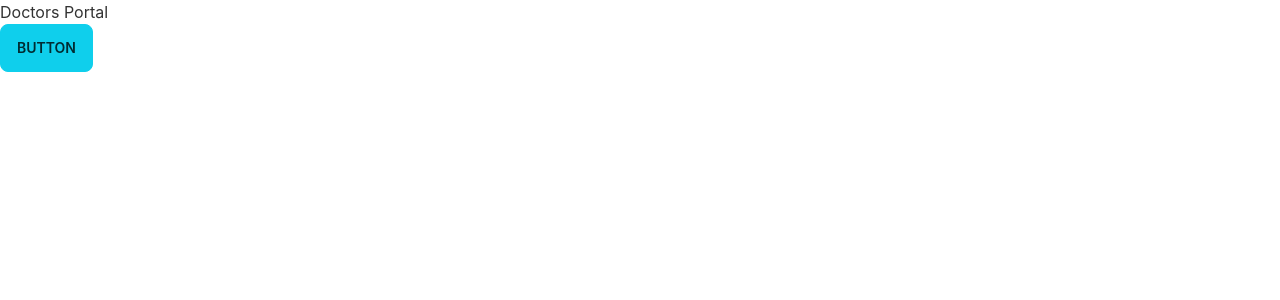
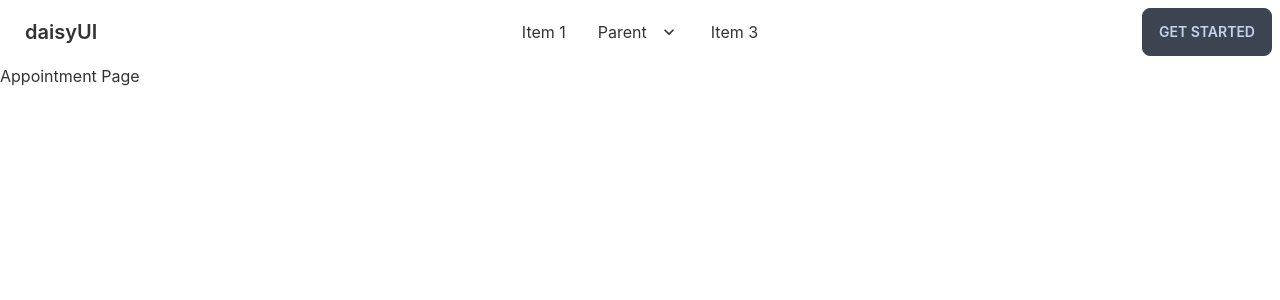
Before and after one commit to Shahriyar-Hosen/doctors-portal-client, a React (Create React App) app: page /appointment in a window 1280 px wide. Shown: the top 300 px of the page. Built offline with nearby package versions, Linux system fonts and the light colour scheme.

Commit message:
Pages add

```diff
--- a/src/App.js
+++ b/src/App.js
@@ -1,10 +1,26 @@
+import { Route, Routes } from "react-router-dom";
 import "./App.css";
+import About from "./Pages/About/About";
+import Appointment from "./Pages/Appointment/Appointment";
+import ContactUs from "./Pages/ContactUs/ContactUs";
+import Home from "./Pages/Home/Home";
+import Login from "./Pages/Login/Login";
+import Reviews from "./Pages/Reviews/Reviews";
+import Navbar from "./Pages/Shared/Navbar/Navbar";
 
 function App() {
   return (
     <div>
-      <h1>Doctors Portal</h1>
-      <button className="btn btn-primary">Button</button>
+      <Navbar></Navbar>
+      <Routes>
+        <Route path="/" element={<Home />} />
+        <Route path="/home" element={<Home />} />
+        <Route path="/about" element={<About />} />
+        <Route path="/appointment" element={<Appointment />} />
+        <Route path="/reviews" element={<Reviews />} />
+        <Route path="/contact" element={<ContactUs />} />
+        <Route path="/login" element={<Login />} />
+      </Routes>
     </div>
   );
 }
--- /dev/null
+++ b/src/Pages/About/About.js
@@ -0,0 +1,11 @@
+import React from 'react';
+
+const About = () => {
+    return (
+        <div>
+            <h1>About Page</h1>
+        </div>
+    );
+};
+
+export default About;
--- /dev/null
+++ b/src/Pages/Appointment/Appointment.js
@@ -0,0 +1,11 @@
+import React from 'react';
+
+const Appointment = () => {
+    return (
+        <div>
+            <h1>Appointment Page</h1>
+        </div>
+    );
+};
+
+export default Appointment;
--- /dev/null
+++ b/src/Pages/ContactUs/ContactUs.js
@@ -0,0 +1,11 @@
+import React from 'react';
+
+const ContactUs = () => {
+    return (
+        <div>
+            <h1>Contact Us Page</h1>
+        </div>
+    );
+};
+
+export default ContactUs;
--- /dev/null
+++ b/src/Pages/Login/Login.js
@@ -0,0 +1,11 @@
+import React from 'react';
+
+const Login = () => {
+    return (
+        <div>
+            <h1>Login Page</h1>
+        </div>
+    );
+};
+
+export default Login;
--- /dev/null
+++ b/src/Pages/Reviews/Reviews.js
@@ -0,0 +1,11 @@
+import React from 'react';
+
+const Reviews = () => {
+    return (
+        <div>
+            <h1>Reviews Page</h1>
+        </div>
+    );
+};
+
+export default Reviews;
--- a/src/Pages/Shared/Navbar/Navbar.js
+++ b/src/Pages/Shared/Navbar/Navbar.js
@@ -1,11 +1,99 @@
-import React from 'react';
+import React from "react";
 
 const Navbar = () => {
-    return (
-        <div>
-
+  return (
+    <div class="navbar bg-base-100">
+      <div class="navbar-start">
+        <div class="dropdown">
+          <label tabindex="0" class="btn btn-ghost lg:hidden">
+            <svg
+              xmlns="http://www.w3.org/2000/svg"
+              class="h-5 w-5"
+              fill="none"
+              viewBox="0 0 24 24"
+              stroke="currentColor"
+            >
+              <path
+                stroke-linecap="round"
+                stroke-linejoin="round"
+                stroke-width="2"
+                d="M4 6h16M4 12h8m-8 6h16"
+              />
+            </svg>
+          </label>
+          <ul
+            tabindex="0"
+            class="menu menu-compact dropdown-content mt-3 p-2 shadow bg-base-100 rounded-box w-52"
+          >
+            <li>
+              <a>Item 1</a>
+            </li>
+            <li tabindex="0">
+              <a class="justify-between">
+                Parent
+                <svg
+                  class="fill-current"
+                  xmlns="http://www.w3.org/2000/svg"
+                  width="24"
+                  height="24"
+                  viewBox="0 0 24 24"
+                >
+                  <path d="M8.59,16.58L13.17,12L8.59,7.41L10,6L16,12L10,18L8.59,16.58Z" />
+                </svg>
+              </a>
+              <ul class="p-2">
+                <li>
+                  <a>Submenu 1</a>
+                </li>
+                <li>
+                  <a>Submenu 2</a>
+                </li>
+              </ul>
+            </li>
+            <li>
+              <a>Item 3</a>
+            </li>
+          </ul>
         </div>
-    );
+        <a class="btn btn-ghost normal-case text-xl">daisyUI</a>
+      </div>
+      <div class="navbar-center hidden lg:flex">
+        <ul class="menu menu-horizontal p-0">
+          <li>
+            <a>Item 1</a>
+          </li>
+          <li tabindex="0">
+            <a>
+              Parent
+              <svg
+                class="fill-current"
+                xmlns="http://www.w3.org/2000/svg"
+                width="20"
+                height="20"
+                viewBox="0 0 24 24"
+              >
+                <path d="M7.41,8.58L12,13.17L16.59,8.58L18,10L12,16L6,10L7.41,8.58Z" />
+              </svg>
+            </a>
+            <ul class="p-2">
+              <li>
+                <a>Submenu 1</a>
+              </li>
+              <li>
+                <a>Submenu 2</a>
+              </li>
+            </ul>
+          </li>
+          <li>
+            <a>Item 3</a>
+          </li>
+        </ul>
+      </div>
+      <div class="navbar-end">
+        <a class="btn">Get started</a>
+      </div>
+    </div>
+  );
 };
 
 export default Navbar;
--- a/tailwind.config.js
+++ b/tailwind.config.js
@@ -6,7 +6,7 @@
   daisyui: {
     themes: [
       {
-        mytheme: {
+        doctortheme: {
           primary: "#0FCFEC",
           secondary: "#19D3AE",
           accent: "#3A4256",
```
